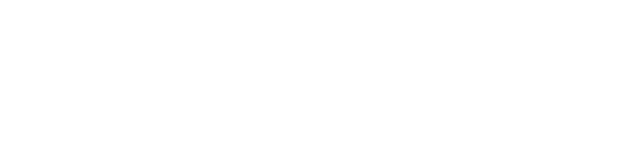
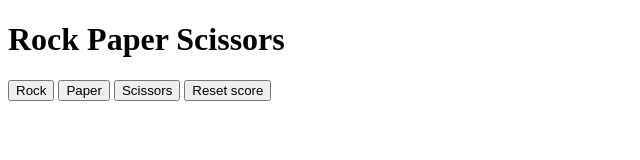
Before and after one commit to Cadu-f12/pedra-papel-tesoura, a plain HTML site: page index.html in a window 1280 px wide. Shown: the whole page, without its empty margins (0-640 px from the left). Drawn offline with Linux system fonts and the light colour scheme.

Commit message:
feat: Create application functionalities
- Create title and buttons panel for the interface
- Add JavaScript code and buttons functionalities
- Add player and computer objects

```diff
--- a/index.html
+++ b/index.html
@@ -5,5 +5,14 @@
     </head>
     <body>
 
+        <h1>Rock Paper Scissors</h1>
+        <p>
+        <button onclick="playerMove('rock');">Rock</button>
+        <button onclick="playerMove('paper');">Paper</button>
+        <button onclick="playerMove('scissors');">Scissors</button>
+        <button onclick="player.score = 0; computer.score = 0;">Reset score</button>
+        </p>
+
+        <script src="index.js"></script>
     </body>
 </html>
--- /dev/null
+++ b/index.js
@@ -0,0 +1,50 @@
+const computer = {
+    score: 0
+}
+const player = {
+    score: 0
+}
+
+function computerMove() {
+    let computerMoviment = Math.random();
+    if (computerMoviment > 0 && computerMoviment < 1/3) {
+        return 'rock';
+    }
+    if (computerMoviment > 1/3 && computerMoviment < 2/3) {
+        return'paper';
+    }
+    if (computerMoviment > 2/3 && computerMoviment < 1) {
+        return 'scissors';
+    }
+}
+function playerMove(move) {
+    let computerMoviment = computerMove();
+
+    if (computerMoviment === move) {
+        alert('Draw! ' + 'the computer chose ' + computerMoviment + `\nYOU: ${player.score} | Computer: ${computer.score}`)
+    }
+    if (computerMoviment === 'paper' && move === 'scissors') {
+        player.score++;
+        alert('You win! ' + 'the computer chose ' + computerMoviment + `\nYOU: ${player.score} | Computer: ${computer.score}`)
+    }
+    if (computerMoviment === 'paper' && move === 'rock') {
+        computer.score++;
+        alert('You lose! ' + 'the computer chose ' + computerMoviment + `\nYOU: ${player.score} | Computer: ${computer.score}`)
+    }
+    if (computerMoviment === 'scissors' && move === 'rock') {
+        player.score++;
+        alert('You win! ' + 'the computer chose ' + computerMoviment + `\nYOU: ${player.score} | Computer: ${computer.score}`)
+    }
+    if (computerMoviment === 'scissors' && move === 'paper') {
+        computer.score++;
+        alert('You lose! ' + 'the computer chose ' + computerMoviment + `\nYOU: ${player.score} | Computer: ${computer.score}`)
+    }
+    if (computerMoviment === 'rock' && move === 'scissors') {
+        computer.score++;
+        alert('You lose! ' + 'the computer chose ' + computerMoviment + `\nYOU: ${player.score} | Computer: ${computer.score}`)
+    }
+    if (computerMoviment === 'rock' && move === 'paper') {
+        player.score++;
+        alert('You win! ' + 'the computer chose ' + computerMoviment + `\nYOU: ${player.score} | Computer: ${computer.score}`)
+    }
+}
```
